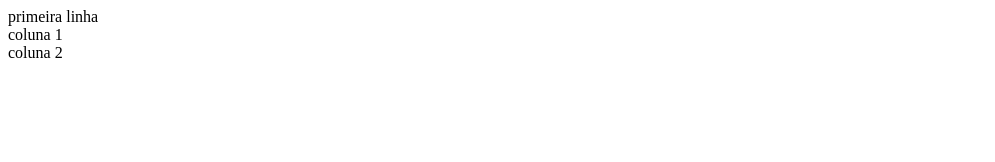
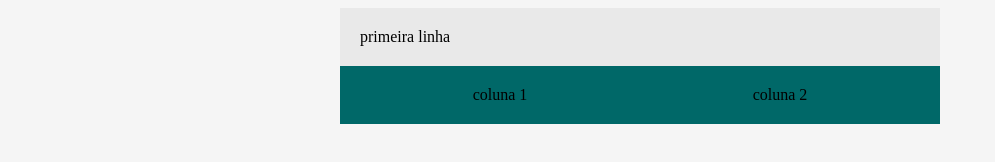
Before and after one commit to Nevergivupi/Curso-BootCamp-DevJr-Modulo-2, a plain HTML site: page INDEX.HTML in a window 1280 px wide. Shown: the whole page, without its empty margins (0-995 px from the left). Drawn offline with Linux system fonts and the light colour scheme.

Commit message:
closes #7 - paleta de cores e display flex

```diff
--- a/INDEX.HTML
+++ b/INDEX.HTML
@@ -4,13 +4,47 @@
     <meta charset="UTF-8">
     <meta name="viewport" content="width=device-width, initial-scale=1.0">
     <title>Boot Camp DevJr - Sistema de Assinaturas</title>
+
+
+<style>
+   body{
+    background-color:#F5F5F5
+   }
+
+   .Classe-principal-GREY{
+    background-color: #E9E9E9;
+   margin: auto;
+   width: 600px ;
+}
+   .darkgreen {
+    background-color: #006868;
+   }
+   .lightgreen{
+    background-color:#008988 ;
+   }
+
+
+   .header {
+padding: 20px;
+   }
+
+   .classe-flex{
+    display: flex;
+    background-color: #006868;
+    justify-content: space-around;
+    padding: 20px;
+    }
+
+</style>
+
+
 </head>
 <body>
-    <div>
-        <div>
+    <div class="Classe-principal-GREY">
+        <div class="header">
             primeira linha
         </div>
-        <div>
+        <div class="classe-flex">
             <div>
                 coluna 1
             </div>
```
